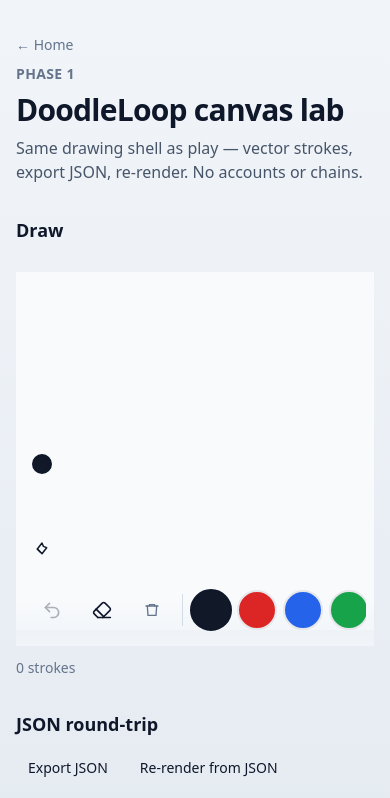
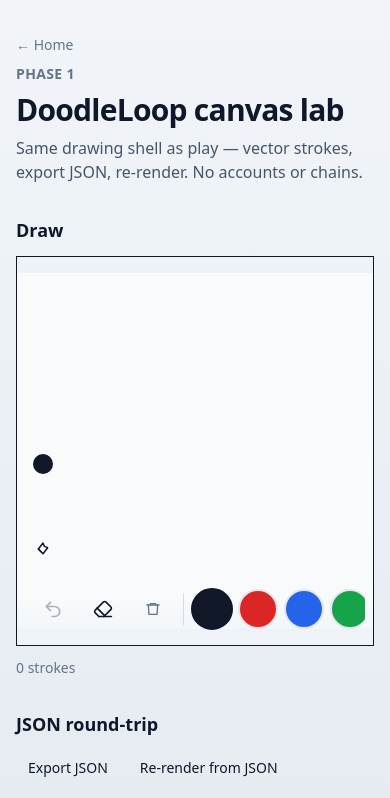
Before and after one commit to juanroddotdev/drawing-game, a Nuxt app: page /lab in a window 390 px wide. Shown: the top 798 px of the page. Built offline with nearby package versions, Linux system fonts and the light colour scheme; a web font is replaced by a local one.

Commit message:
Show a hairline ink border on the mobile draw canvas.
Keep the full-bleed sheet feel while marking where the artboard ends; desktop still uses the rounded hard-shadow frame.

Co-authored-by: Cursor <cursoragent@cursor.com>

```diff
--- a/app/components/canvas/DrawingCanvas.vue
+++ b/app/components/canvas/DrawingCanvas.vue
@@ -238,7 +238,7 @@ defineExpose({ clear, undo, canUndo, syncCanvasSize })
   <div class="relative h-full min-h-[16rem] w-full">
     <div
       ref="wrapRef"
-      class="relative mx-auto h-full w-full max-w-[100dvh] overflow-hidden bg-[var(--canvas)] sm:rounded-xl sm:border sm:border-[var(--ink)] sm:shadow-block"
+      class="relative mx-auto h-full w-full max-w-[100dvh] overflow-hidden border border-[var(--ink)] bg-[var(--canvas)] sm:rounded-xl sm:shadow-block"
     >
       <canvas
         ref="canvasRef"
```
